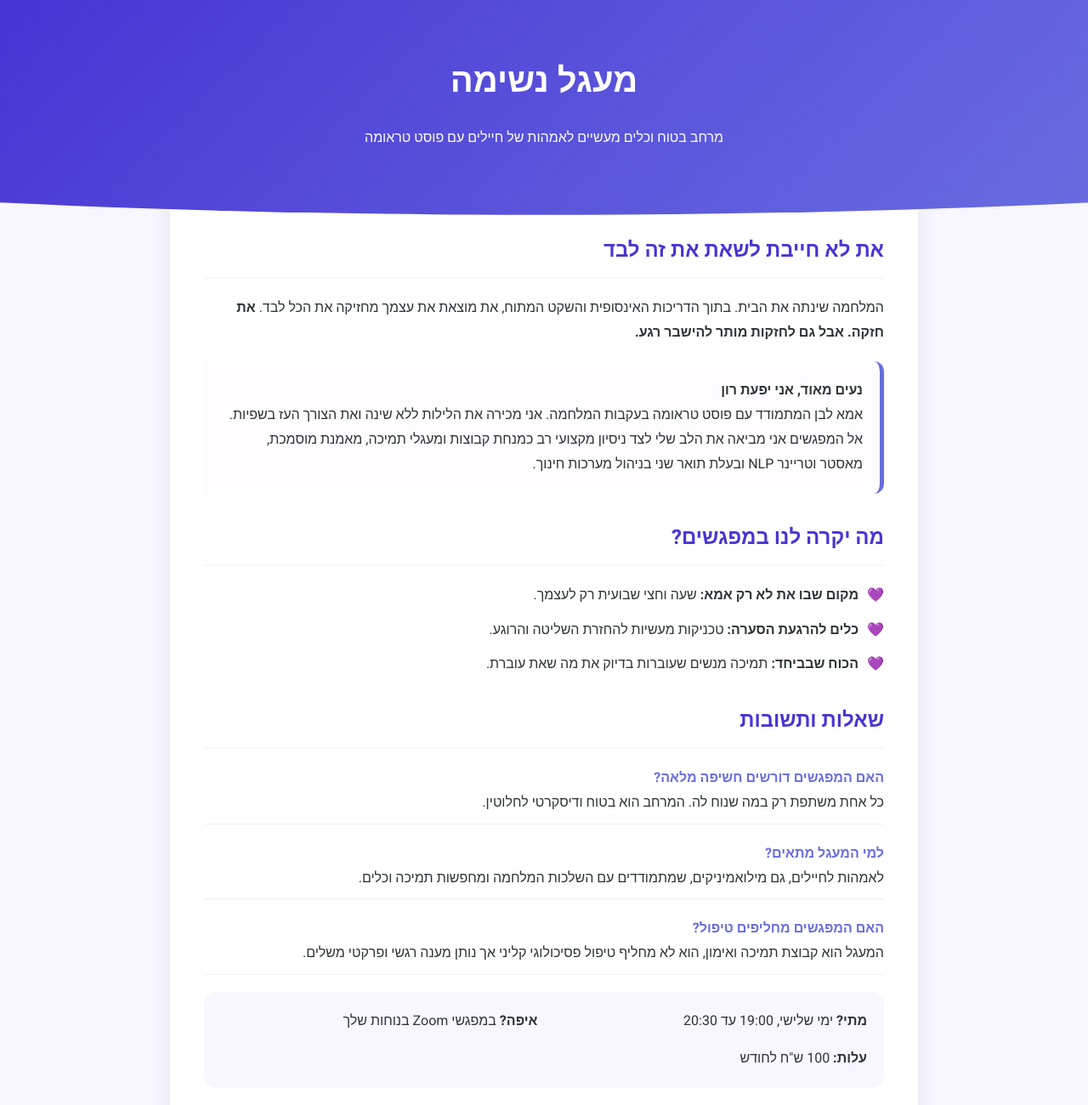
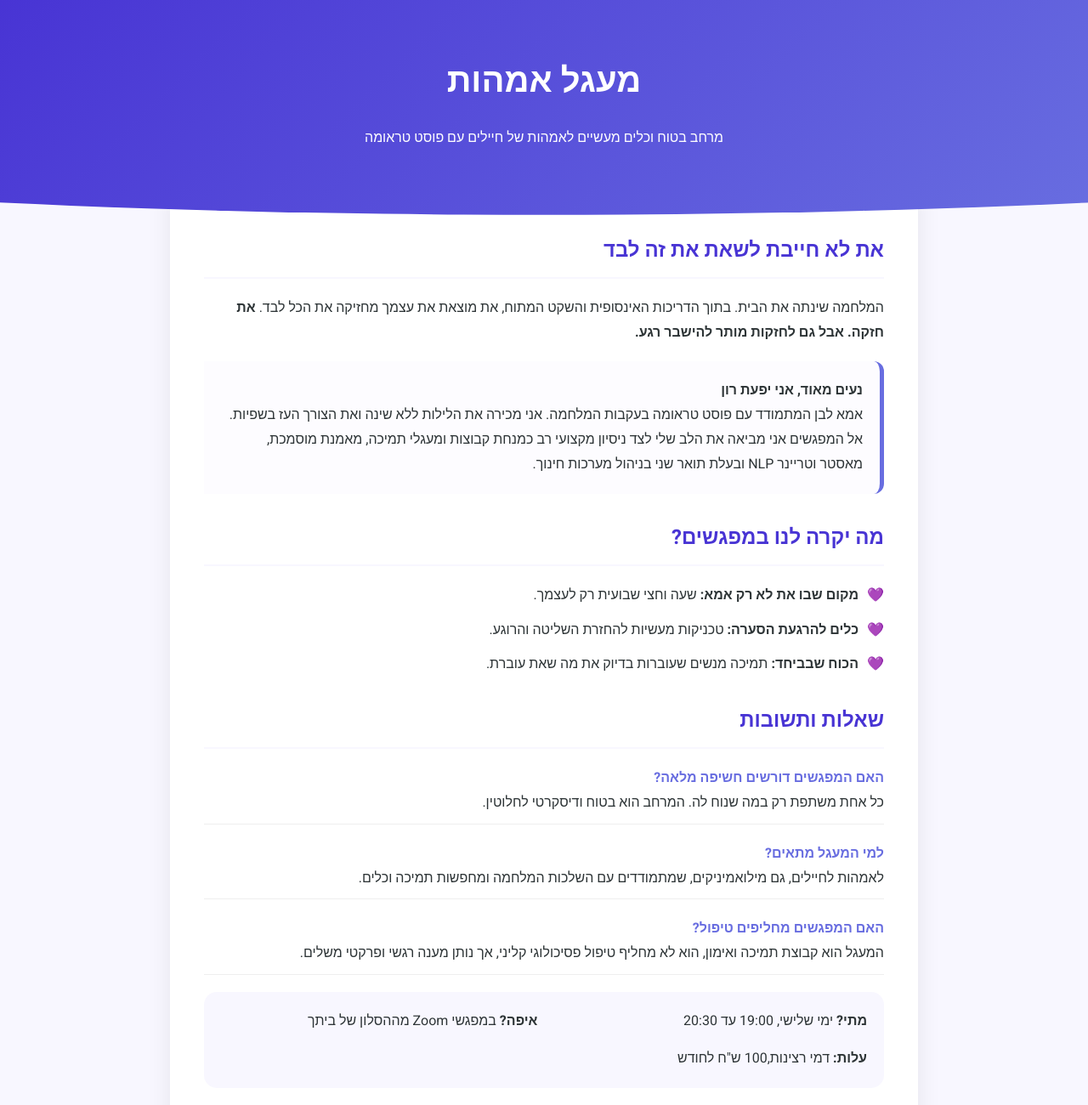
Before and after one commit to ifatron/ima-PSTDsupport, a plain HTML site: page index.html in a window 1280 px wide. Shown: the top 1300 px of the page at 85% size. Drawn offline with Linux system fonts and the light colour scheme.

Commit message:
index.html

```diff
--- a/index.html
+++ b/index.html
@@ -27,7 +27,7 @@
 </head>
 <body>
 <header>
-    <h1>מעגל נשימה</h1>
+    <h1>מעגל אמהות</h1>
     <p>מרחב בטוח וכלים מעשיים לאמהות של חיילים עם פוסט טראומה</p>
 </header>
 <div class="container">
@@ -57,13 +57,13 @@
     </div>
     <div class="faq-item">
         <span class="faq-q">האם המפגשים מחליפים טיפול?</span>
-        <span>המעגל הוא קבוצת תמיכה ואימון, הוא לא מחליף טיפול פסיכולוגי קליני אך נותן מענה רגשי ופרקטי משלים.</span>
+        <span>המעגל הוא קבוצת תמיכה ואימון, הוא לא מחליף טיפול פסיכולוגי קליני, אך נותן מענה רגשי ופרקטי משלים.</span>
     </div>
 
     <div class="details-grid">
         <div><strong>מתי?</strong> ימי שלישי, 19:00 עד 20:30</div>
-        <div><strong>איפה?</strong> במפגשי Zoom בנוחות שלך</div>
-        <div><strong>עלות:</strong>  100 ש"ח לחודש</div>
+        <div><strong>איפה?</strong> במפגשי Zoom מההסלון של ביתך</div>
+        <div><strong>עלות:</strong>   דמי רצינות,100 ש"ח לחודש</div>
     </div>
 
     <a href="https://wa.me/972508884468?text=יפעת%20אני%20רוצה%20להרשם" class="cta-button">יפעת, אני רוצה להירשם</a>
```
